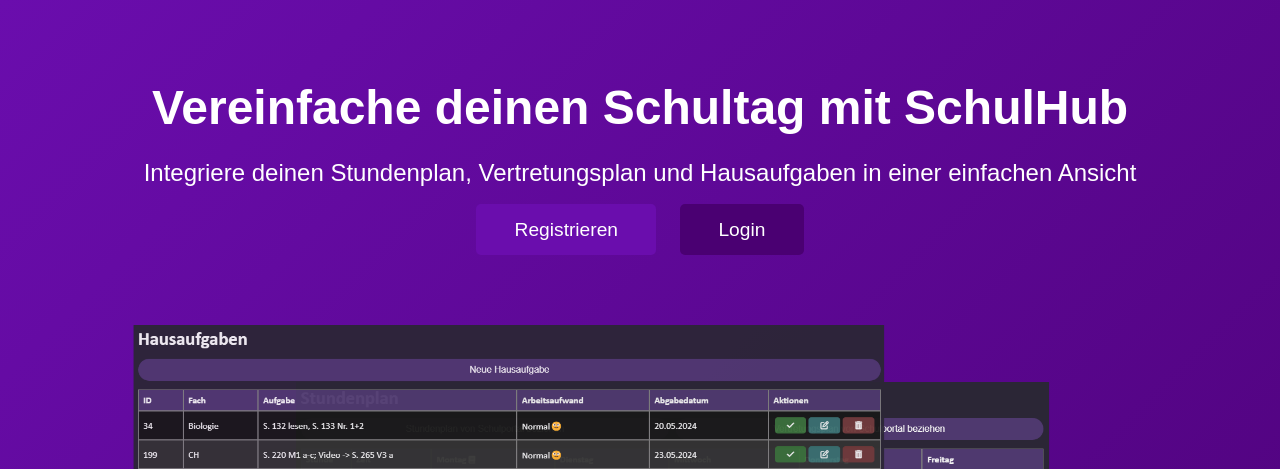
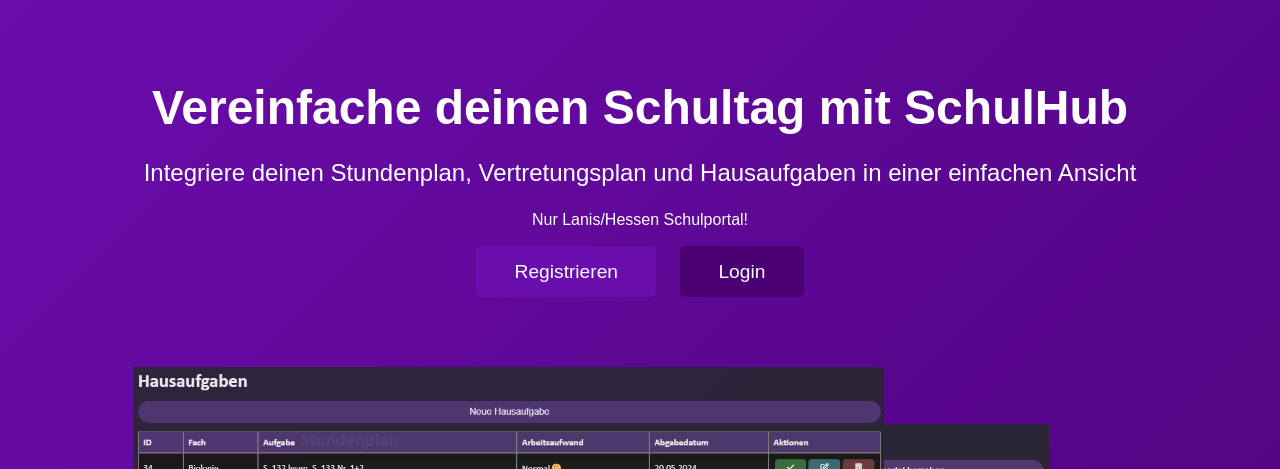
Before and after one commit to Kaanhehe/school-manager, a Flask app: page /welcome in a window 1280 px wide. Shown: the part 108-577 px from the top of the page. Run offline with Flask 3, Linux system fonts and the light colour scheme; some libraries are stand-ins or nearby versions.

Commit message:
added only lanis info text to landing page

```diff
--- a/static/welcome/welcome.css
+++ b/static/welcome/welcome.css
@@ -58,6 +58,10 @@
 .hero p {
     font-size: 1.5em;
     margin: 1em 0;
+}
+
+.hero p.subtext {
+    font-size: 1em;
 }
 
 .cta-buttons {
--- a/templates/welcome.html
+++ b/templates/welcome.html
@@ -27,6 +27,7 @@
     <section id="home" class="hero">
         <h1>Vereinfache deinen Schultag mit SchulHub</h1>
         <p>Integriere deinen Stundenplan, Vertretungsplan und Hausaufgaben in einer einfachen Ansicht</p>
+        <p class="subtext">Nur Lanis/Hessen Schulportal!</p>
         <div class="cta-buttons">
             <a href="/register" class="btn primary">Registrieren</a>
             <a href="/login" class="btn secondary">Login</a>
```
